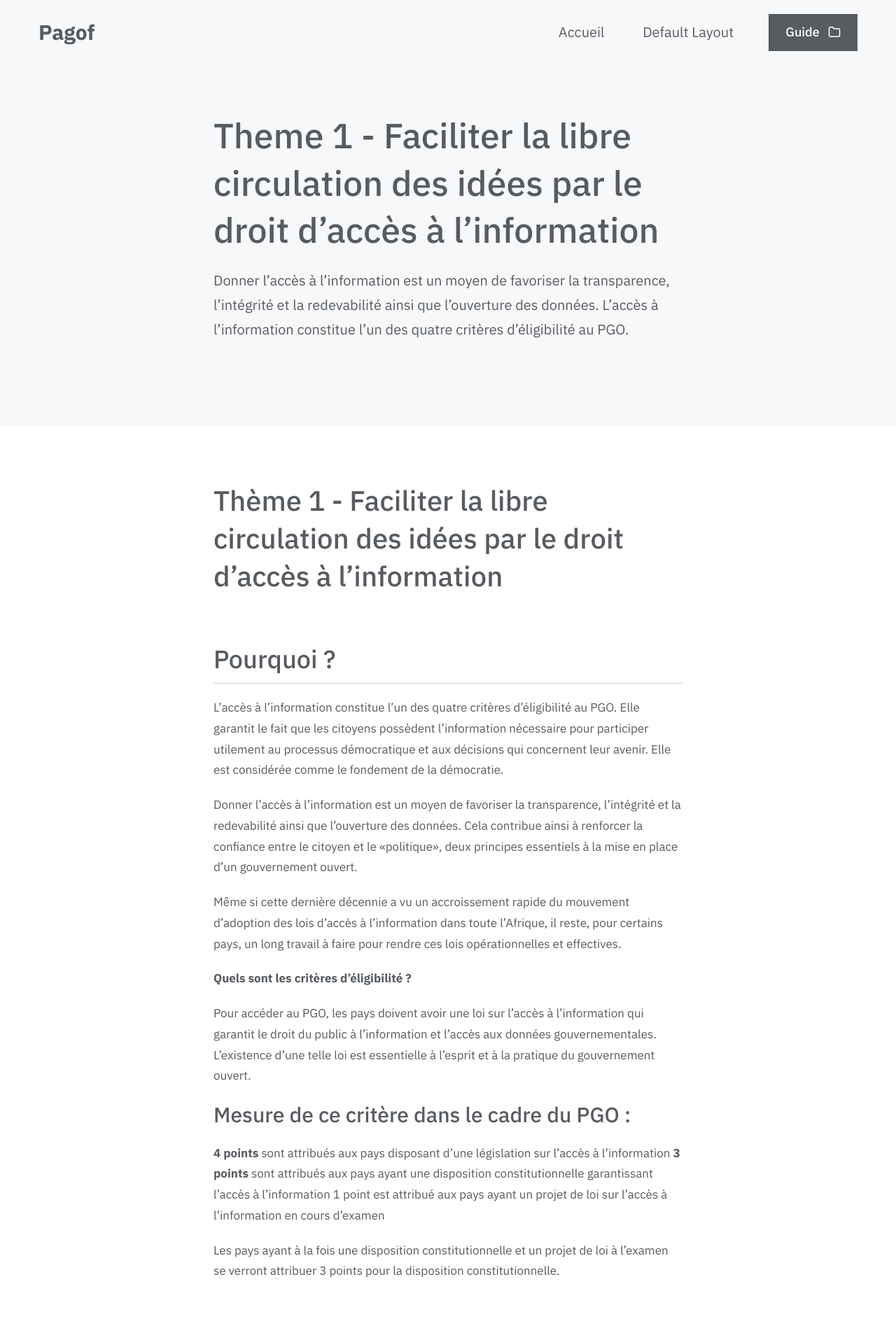
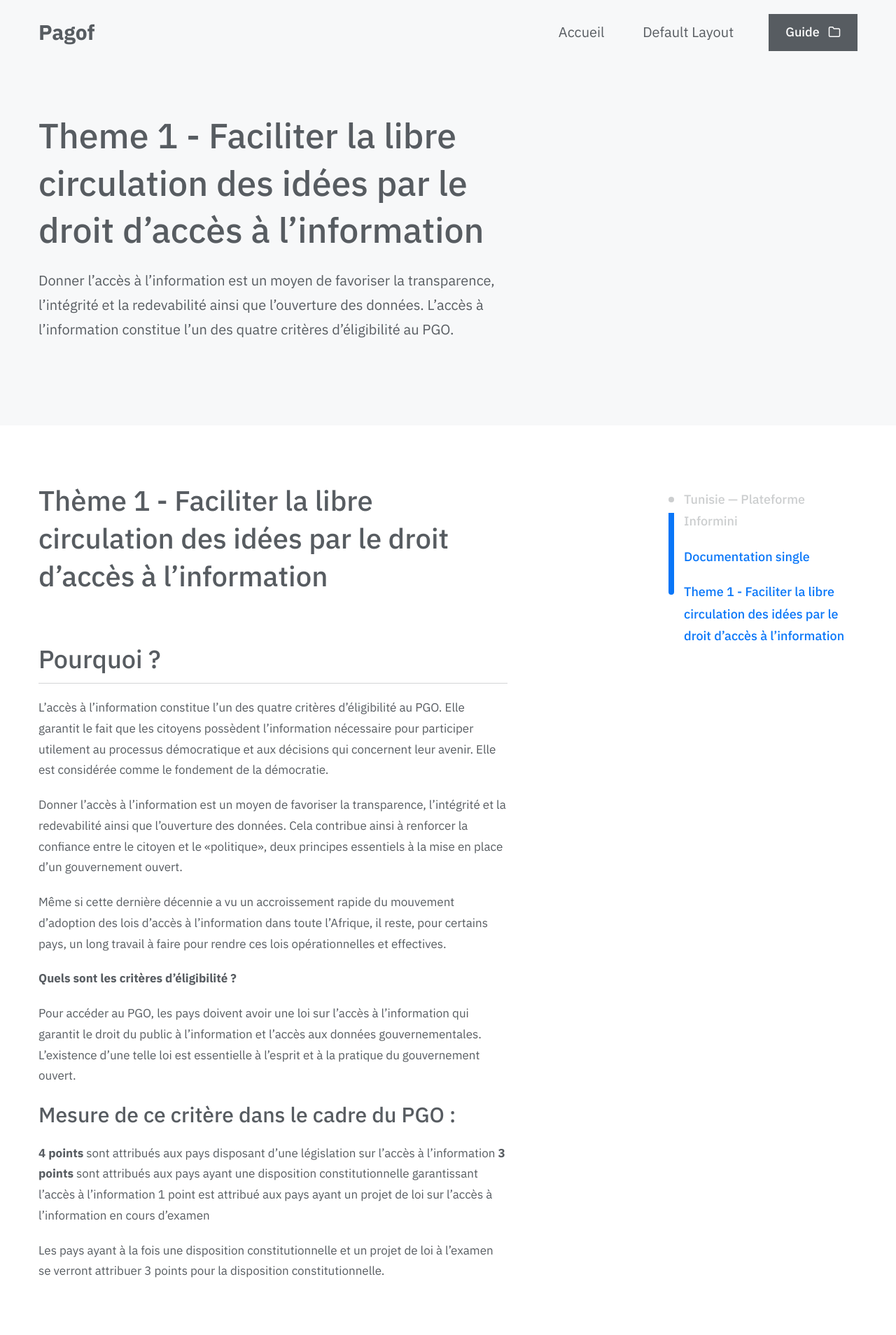
Before and after one commit to cecilaki/guide, a Jekyll site: the page built from _documentation/droit-acces-information.md, in a window 1280 px wide. Shown: the top 1908 px of the page at 70% size. Built offline with Jekyll 4.4.1, drawn with Linux system fonts in a browser that asks for light colours; some web fonts are replaced; some of the changed lines change nothing that is shown.

Commit message:
Update droit-acces-information.md

```diff
--- a/_documentation/droit-acces-information.md
+++ b/_documentation/droit-acces-information.md
@@ -1,6 +1,5 @@
 ---
 # Page settings
-layout: default # Choose layout: "default", "homepage" or "documentation-archive"
 title: Theme 1 - Faciliter la libre circulation des idées par le droit d’accès à l’information # Define a title of your page
 description: Donner l’accès à l’information est un moyen de favoriser la transparence, l’intégrité et la redevabilité ainsi que l’ouverture des données. L’accès à l’information constitue l’un des quatre critères d’éligibilité au PGO. # Define a description of your page
 keywords: # Define keywords for search engines
```
